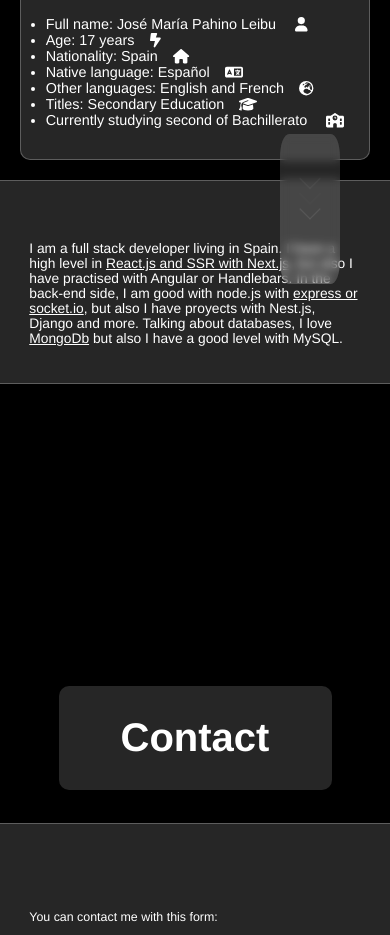
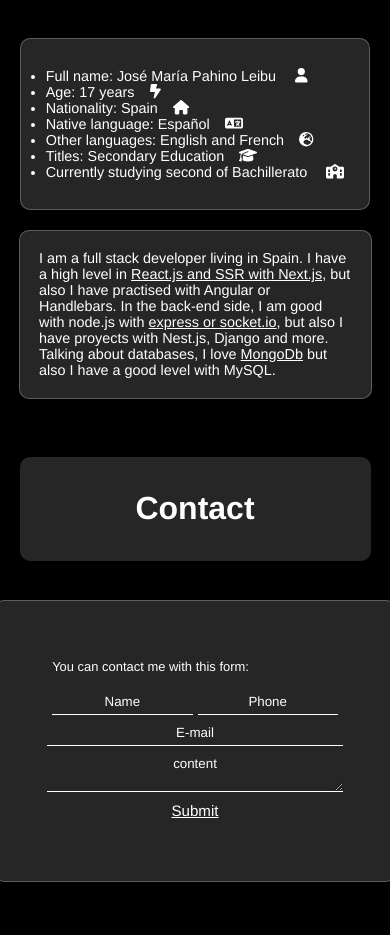
Before and after one commit to chemokita13/Portfolio, a React (Create React App) app: page / in a window 390 px wide. Shown: the part 1060-1995 px from the top of the page. Built offline with nearby package versions, Linux system fonts and the light colour scheme.

Commit message:
about page made responsive

```diff
--- a/src/components/About.js
+++ b/src/components/About.js
@@ -47,23 +47,8 @@ function About() {
         //     : alert("Something went wrong, try again later.");
     };
 
-    // useEffect(() => {
-    //     const handleScroll = () => {
-    //         const { scrollY } = window;
-    //         if (scrollY > 100) {
-    //             window.location.href = "/#proyects";
-    //             alert("Scrolling is disabled");
-    //         }
-    //     };
-
-    //     window.addEventListener("scroll", handleScroll);
-    //     return () => {
-    //         window.removeEventListener("scroll", handleScroll);
-    //     };
-    // }, []);
-
     return (
-        <main id="about" className="component">
+        <main className="component" id="about">
             <Fade top>
                 <h2 className="about-title">About me</h2>
             </Fade>
@@ -218,15 +203,13 @@ function About() {
                     </Fade>
                 </div>
             </div>
-            <button className="btn-scroll bg-glass">
-                <a href="#proyects">
+            <a href="#proyects" className="btn-scroll bg-glass">
                 <div className="scroll-btn-about">
                     <span></span>
                     <span></span>
                     <span></span>
                 </div>
             </a>
-            </button>
         </main>
     );
 }
--- a/src/components/about.css
+++ b/src/components/about.css
@@ -181,61 +181,6 @@
     width: 100%;
 }
 
-@media (max-width: 890px) {
-    .about-title {
-        margin-top: 50px;
-    }
-
-    .about-container {
-        gap: 5px;
-        flex-direction: column;
-        font-size: 75%;
-    }
-
-    .about-card {
-        padding: 25px;
-        height: 30%;
-        margin-top: 0;
-    }
-
-    .about-description {
-        padding: 60px;
-        width: 85%;
-        font-size: 115%;
-        height: 20%;
-    }
-
-    #about {
-        height: 200vh;
-    }
-
-    .about-container {
-        height: 100vh;
-        padding-bottom: 100px;
-    }
-
-    .contact {
-        margin-top: 100px;
-        margin-bottom: 100px;
-        height: 100vh;
-    }
-
-    .contact-title {
-        margin-top: 100px;
-    }
-
-    .contact-description {
-        margin-top: 0;
-        padding: 2.25cm;
-    }
-
-    .contact-card {
-        margin-top: 50px;
-        width: 215px;
-        height: 100px;
-    }
-}
-
 .btn-scroll {
     position: absolute;
     bottom: -500px;
@@ -293,7 +238,6 @@
 .scroll-btn-about span:nth-of-type(3) {
     animation-delay: 0.5s;
 }
-
 @keyframes scrollSpans {
     100% {
         opacity: 0;
@@ -328,3 +272,77 @@
         margin-bottom: 15px;
     }
 }
+
+@media (max-width: 890px) {
+    .btn-scroll {
+        position: relative;
+        bottom: 15%;
+        right: auto;
+        padding: 10px;
+    }
+    .scroll-btn-about {
+        padding-bottom: 0;
+        bottom: 0;
+        bottom: 25%;
+    }
+
+    .about-title {
+        margin-top: 20%;
+        width: 90%;
+        font-size: 200%;
+    }
+
+    .about-container {
+        gap: 5px;
+        flex-direction: column;
+        font-size: 75%;
+        margin-top: 0;
+        font-weight: 500;
+        justify-content: flex-start;
+        margin-top: 10%;
+    }
+
+    .about-card {
+        padding: 25px;
+        height: 30%;
+        margin-top: 0;
+    }
+
+    .about-description {
+        padding: 5%;
+        height: fit-content;
+        width: 80%;
+    }
+
+    #about {
+        height: 200vh;
+    }
+
+    .about-container {
+        height: 100vh;
+        padding-bottom: 0px;
+    }
+
+    .contact {
+        margin-top: 0;
+        margin-bottom: 100px;
+        height: 100vh;
+    }
+
+    .contact-title {
+        margin-top: 5%;
+    }
+
+    .contact-description {
+        margin-top: 0;
+        padding: 15%;
+        width: 75%;
+    }
+
+    .contact-card {
+        margin-top: 50px;
+        width: 75%;
+        height: auto;
+        font-size: 125%;
+    }
+}
```
Lines whose indentation alone changed are shown as unchanged.
